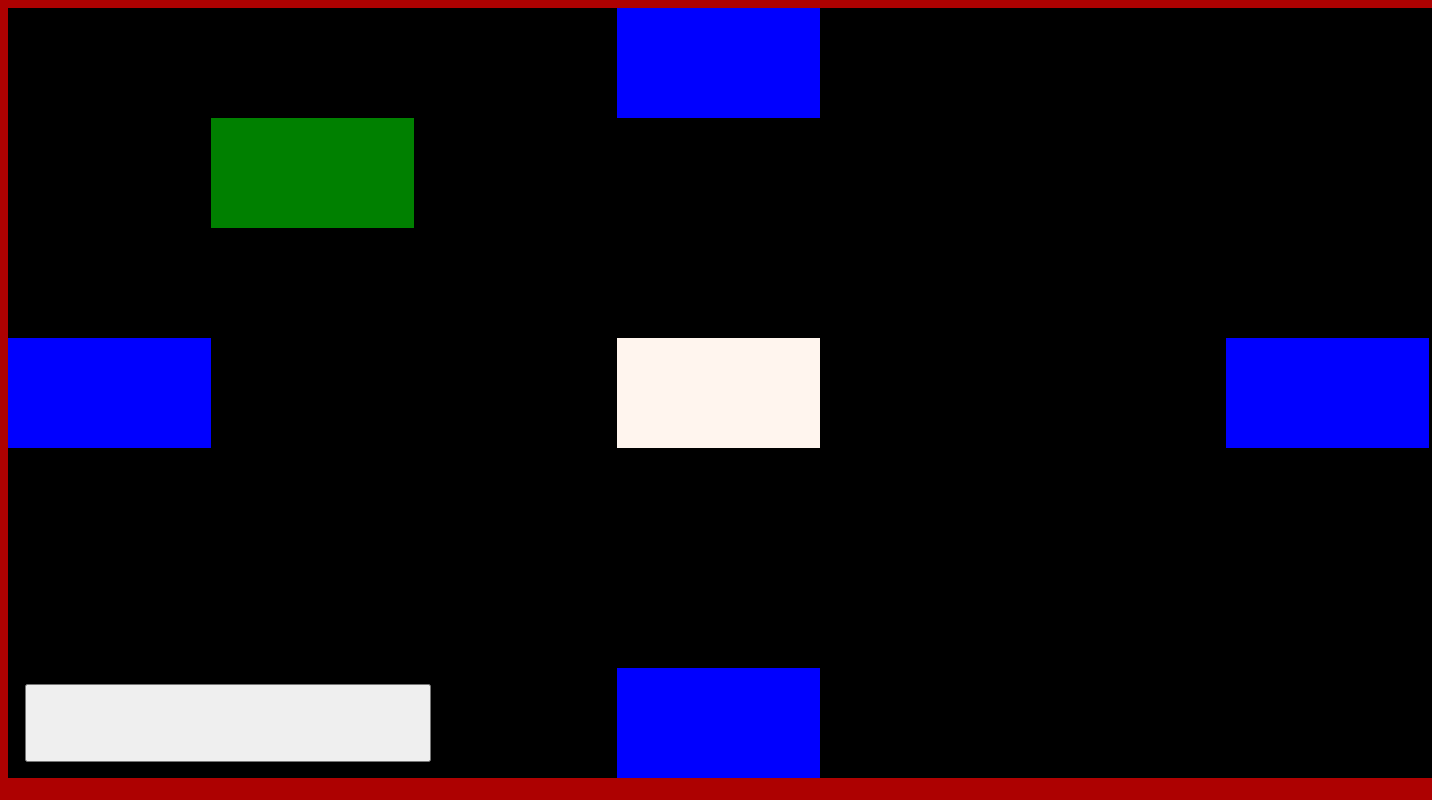
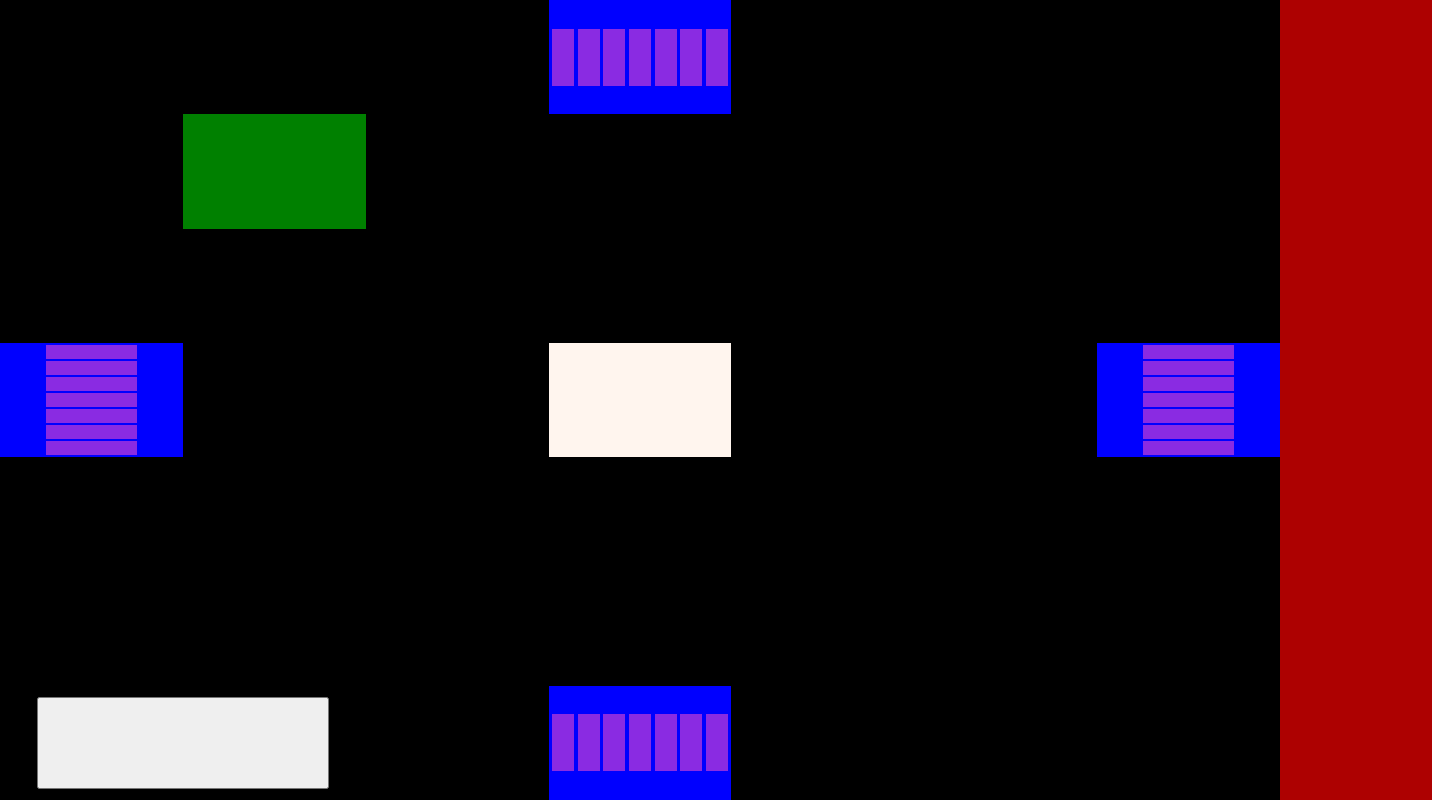
Before and after one commit to GrahamA4/UNO, a plain HTML site: page game.html in a window 1280 px wide. Shown: the whole page, 1432 px wide, since content can reach past the window. Drawn offline with Linux system fonts and the light colour scheme.

Commit message:
Fixed GamePage Layout and added Card functions

```diff
--- a/game.css
+++ b/game.css
@@ -1,28 +1,29 @@
 body{
     background-color: #AD0101;
     display: grid;
+    margin: 0 auto;
 }
-
 
 .table{
     display: grid;
-    grid-template-columns: repeat(7, 203px);
-    grid-template-rows: repeat(7, 110px);
+    grid-template-columns: 1fr 1fr 1fr 1fr 1fr 1fr 1fr;
+    grid-template-rows: 1fr 1fr 1fr 1fr 1fr 1fr 1fr;
     background-color: black;
-    width: 1424px;
-    heighT: 770px;
+    width: 100vw;
+    height: 100vh;
 
 }
 
 .controlPanel{
     color: red;
-    width: 406px;
-    height: 78px;
+    height: 80%;
+    width: 80%;
     display: grid;
+    align-self: center;
+    justify-self: center;
     grid-column-start: 1;
     grid-column-end: 3;
     grid-row-start: 7;
-    margin: 16px 0px 0px 17px;
 }
 
 
@@ -43,28 +44,58 @@ body{
 
 
 
-.slot{
+.cards{
     background-color:blue;
+    display: flex;
+    justify-content: space-evenly;
+    align-items: center;
 }
 
 #player1{
+    order: 7;
     grid-column-start: 5;
     grid-column-end: 4;
     grid-row-start: 7;
 }
 
 #player2{
+    order: 7;
     grid-column-start: 5;
     grid-column-end: 4;
     grid-row: 1;
 }
 #player3{
+    order: 7;
+    flex-direction: column;
     grid-column-start: 1;
     grid-column-end: 2;
     grid-row: 4;
 }
 #player4{
+    order: 7;
+    flex-direction: column;
     grid-column-start: 7;
     grid-column-end: 8;
     grid-row: 4;
 }
+
+.horizontal1{
+    background-color: blueviolet;
+    width: 12%;
+    height: 50%;
+}
+.horizontal2{
+    background-color: blueviolet;
+    width: 12%;
+    height: 50%;
+}
+.vertical1{
+    background-color: blueviolet;
+    width: 50%;
+    height: 12%;
+}
+.vertical2{
+    background-color: blueviolet;
+    width: 50%;
+    height: 12%;
+}
--- a/game.html
+++ b/game.html
@@ -14,10 +14,46 @@
 <div class="deck"></div>
 <div class="pile"></div>
 
-        <div class="slot" id="player1"></div>
-        <div class="slot" id="player2"></div>
-        <div class="slot" id="player3"></div>
-        <div class="slot" id="player4"></div>
+
+        <div class="cards" id="player1">
+            <div class="horizontal1"></div>
+            <div class="horizontal1"></div>
+            <div class="horizontal1"></div>
+            <div class="horizontal1"></div>
+            <div class="horizontal1"></div>
+            <div class="horizontal1"></div>
+            <div class="horizontal1"></div>
+    </div>
+        <div class="cards" id="player2">
+            <div class="horizontal2"></div>
+            <div class="horizontal2"></div>
+            <div class="horizontal2"></div>
+            <div class="horizontal2"></div>
+            <div class="horizontal2"></div>
+            <div class="horizontal2"></div>
+            <div class="horizontal2"></div>
+        </div>
+        <div class="cards" id="player3">
+            <div class="vertical1"></div>
+            <div class="vertical1"></div>
+            <div class="vertical1"></div>
+            <div class="vertical1"></div>
+            <div class="vertical1"></div>
+            <div class="vertical1"></div>
+            <div class="vertical1"></div>
+
+
+
+        </div>
+        <div class="cards" id="player4">
+            <div class="vertical2"></div>
+            <div class="vertical2"></div>
+            <div class="vertical2"></div>
+            <div class="vertical2"></div>
+            <div class="vertical2"></div>
+            <div class="vertical2"></div>
+            <div class="vertical2"></div>
+        </div>
 
 
         <section class="controlPanel">
--- a/style.css
+++ b/style.css
@@ -1,60 +1,91 @@
 
 body{
-    display: grid;
-    grid-template-columns: max-content;
+    grid-template-rows: repeat(3, 258px);
+    grid-template-columns: repeat(3, 475px);
     background-color: #AD0101;
     height: auto;
     width: auto;
+    margin-top: 79px;
 }
 
 
 
 .title{
-    display: grid;
-    grid-template-columns:max-content;
     background-color: rgb(0, 0, 0, 60%);
     border:black;
     border-style:groove;
     border-radius: 99px;
+    display: grid;
+    grid-template-columns: repeat(3, 402px);
+    grid-template-rows: 221px;
 
-    width: 1417px;
-    height: 352px;
-    margin: 66px 0px 0px 0px;
+    width: 1209px;
+    height: 219px;
+    margin: 18px 0px 57px 98px;
 }
 #uno{
     order: 2;
-
-    grid-column-end: 2;
     max-width: 949px;
-    height: 327px;
-    margin: -237px 0px -53px 412px;
+    height: 275px;
+    grid-column-start: 2;
+    grid-column-end: 3;
+    grid-row-start: 1;
+    grid-row-end: 2;
+    margin: -33px 0px 0px 0px;
 }
 #back{
-    grid-column: auto;
     max-width: 601px;
     height: 239px;
-    margin: -87px 323px 19px 940px;
+    grid-column-start: 3;
+    grid-column-end: 4;
+    grid-row-start: 1;
+    grid-row-end: 2;
+    margin: -89px 0px 0px -163px;
 
 }
 
-.table{
-    border: solid white;
-    background-color: solid black;
-    display: grid;
-    height: 50vw;
-    width: 50vw;
+
+
+.buttons{
+    background-color: rgb(0, 0, 0, 60%);
+    border:black;
+    border-radius: 99px;
+    border-style:groove;
+    width: 1418px;
+    height: 328px;
+    grid-row-start: 3;
+    grid-row-end: 4;
+    display: flex;
+    justify-content: space-evenly;
+    align-items: center;
+}
+
+#start{
+    height: 83px;
+    width: 214px;
+    border:black;
+    border-style:groove;
+    border-radius: 99px;
+    display: flex;
+    justify-content: center;
+    align-items: center;
+}
+#score{
+    height: 83px;
+    width: 214px;
+    border:black;
+    border-style:groove;
+    border-radius: 99px;
+}
+#reset{
+    height: 83px;
+    width: 214px;
+    border:black;
+    border-style:groove;
+    border-radius: 99px;
+}
+.unoStart{
+    max-width: 191px;
+    position: relative;
 
 }
-
-.slot{
-    background-color: greenyellow;
-
-}
-
-.controlPanel{
-    background-color: grey;
-    height: 81px;
-    width: 339px;
-    margin: 785px 12px 96px;
-
-}
```
Also changed, not shown: game.js (+38 -3 lines), index.html (+17 -0 lines), StartUNO.png (added).
